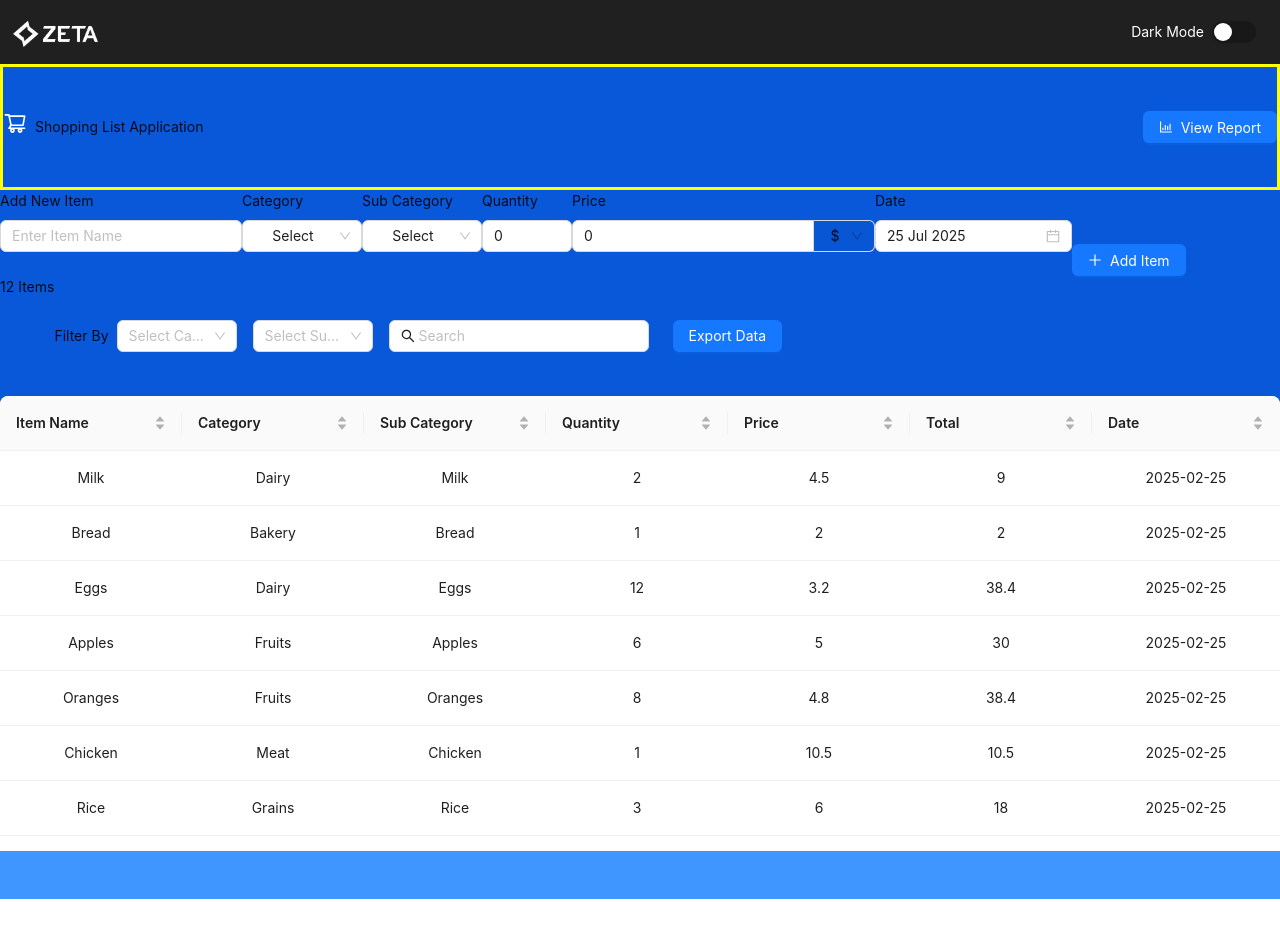
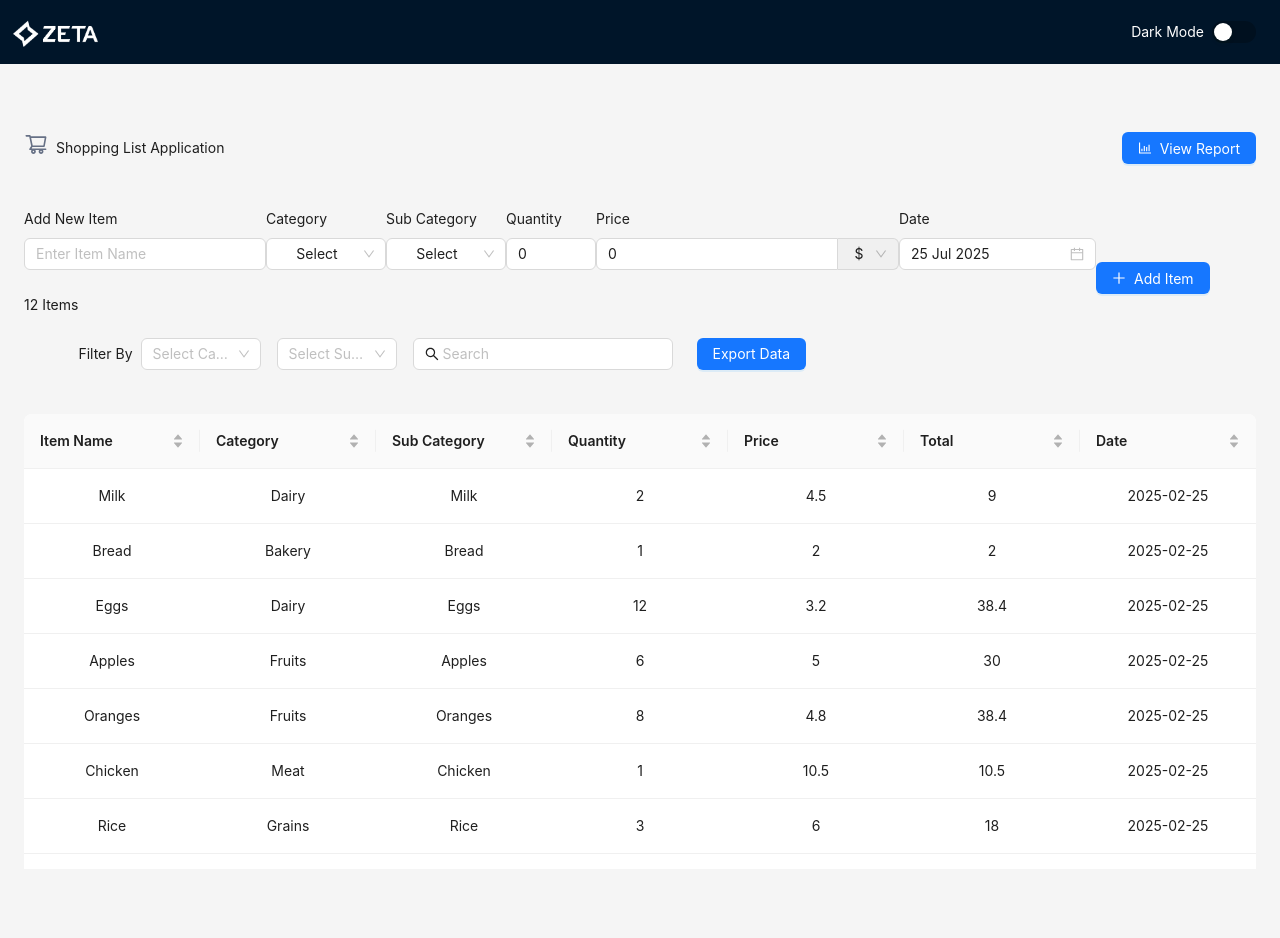
Before and after one commit to Peter-AMD/tech-assess-shopping-list, a React (Vite) app: page / in a window 1280 px wide. Shown: the top 938 px of the page. Before the commit the page ends 899 px from the top, so only its background shows below. Built offline with nearby package versions, Linux system fonts and the light colour scheme; what export-to-csv would draw is missing.

Commit message:
Remove css bg and add padding to content

```diff
--- a/src/App.tsx
+++ b/src/App.tsx
@@ -15,7 +15,6 @@ const headerStyle: React.CSSProperties = {
   height: 64,
   paddingInline: "13px 24px",
   lineHeight: "64px",
-  backgroundColor: "#202020",
   display: "flex",
   flexDirection: "row",
   justifyContent: "space-between",
@@ -25,12 +24,11 @@ const contentStyle: React.CSSProperties = {
   minHeight: 120,
   lineHeight: "120px",
   color: "#fff",
-  backgroundColor: "#0958d9",
+  padding: 24,
 };
 const footerStyle: React.CSSProperties = {
   textAlign: "center",
   color: "#fff",
-  backgroundColor: "#4096ff",
 };
 
 const App = () => {
--- a/src/components/ShoppingList/Header/SL-Header.tsx
+++ b/src/components/ShoppingList/Header/SL-Header.tsx
@@ -19,13 +19,9 @@ const Header: React.FC<HeaderProps> = ({ data }) => {
     setOpen(true);
   };
   return (
-    <Flex
-      style={{ border: "solid 3px yellow" }}
-      justify="space-between"
-      align="center"
-    >
+    <Flex justify="space-between" align="center">
       <Space>
-        <ShoppingCartOutlined style={{ fontSize: 24 }} />
+        <ShoppingCartOutlined style={{ fontSize: 24, color: "#667085" }} />
         <Typography.Text>Shopping List Application</Typography.Text>
       </Space>
       <ReportModal open={open} closeModal={closeModal} data={data} />
--- a/src/components/ShoppingList/ReportModal/SL-ReportModal.tsx
+++ b/src/components/ShoppingList/ReportModal/SL-ReportModal.tsx
@@ -45,7 +45,6 @@ const ReportModal: React.FC<ReportModalProps> = ({
   const barData = mapDataToChartData(data);
   const reportCardData = mapDataToReportCard(data);
 
-  console.log("data", data);
   return (
     <Modal
       title="Report"
```
